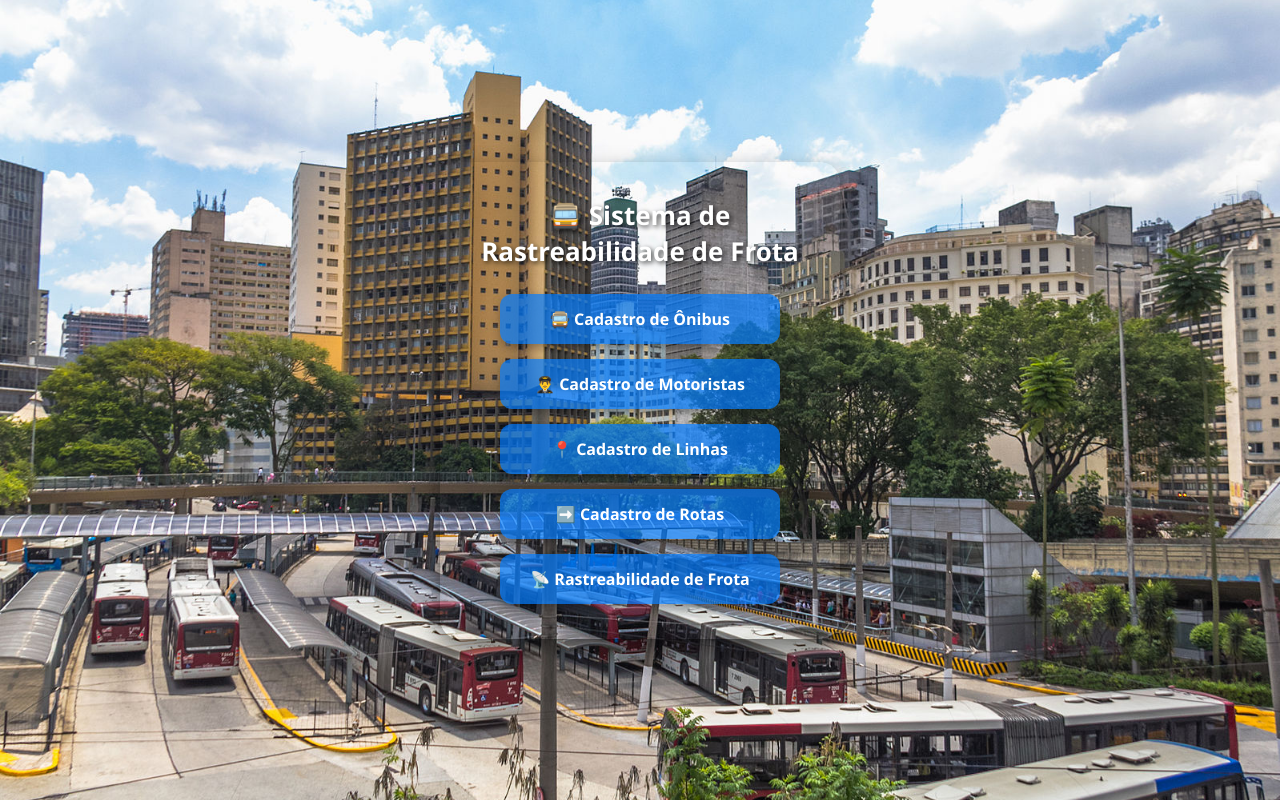
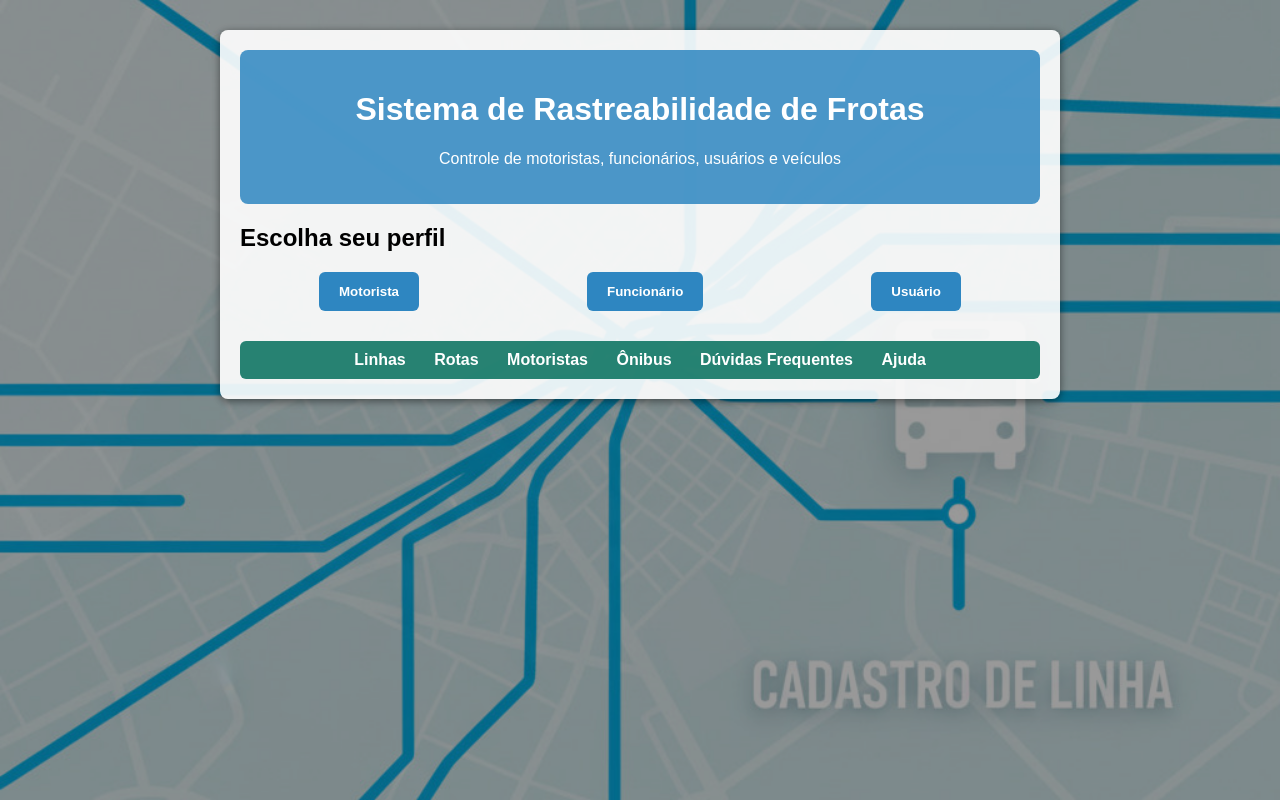
Before and after one commit to hectorcastilho-max/Sistema-de-Rastreabilidade-de-Frota, a plain HTML site: page index.html in a window 1280 px wide. Drawn offline with Linux system fonts and the light colour scheme.

Commit message:
Update index.html

```diff
--- a/index.html
+++ b/index.html
@@ -2,100 +2,166 @@
 <html lang="pt-BR">
 <head>
   <meta charset="UTF-8">
-  <title>Sistema de Rastreabilidade de Frota</title>
-  <meta name="viewport" content="width=device-width, initial-scale=1">
-
+  <title>Sistema de Rastreabilidade de Frotas</title>
   <style>
-    * { margin:0; padding:0; box-sizing:border-box; }
-
+    /* Fundo com imagem */
     body {
-      font-family: "Segoe UI", Tahoma, Geneva, Verdana, sans-serif;
-      background: url("Terminal_de_onibus_Pca.das_Bandeiras_01.jpg") no-repeat center center fixed;
-      background-size: cover;
-      min-height: 100vh;
+      font-family: Arial, sans-serif;
+      margin: 0;
+      height: 100vh;
       display: flex;
       justify-content: center;
-      align-items: center;
+      align-items: flex-start;
+      background: url('IMG_0531.jpeg') no-repeat center center fixed;
+      background-size: cover;
+      position: relative;
+    }
+
+    /* Camada semi-transparente por cima da imagem */
+    body::before {
+      content: "";
+      position: absolute;
+      top: 0;
+      left: 0;
+      right: 0;
+      bottom: 0;
+      background: rgba(0,0,0,0.4); /* escurece a foto */
+      z-index: 0;
+    }
+
+    header {
+      background: rgba(46, 134, 193, 0.85);
+      color: white;
+      text-align: center;
       padding: 20px;
-      color: #fff; /* texto branco sobre a imagem */
+      border-radius: 8px;
     }
 
     .container {
-      padding: 35px 30px;
-      /* fundo transparente, sem camada branca */
-      border-radius: 20px;
-      text-align: center;
-      max-width: 400px;
-      width: 100%;
-      box-shadow: 0 12px 25px rgba(0,0,0,0.5); /* sombra para destacar o menu */
-      display: flex;
-      flex-direction: column;
-      align-items: center;
-      gap: 25px;
+      max-width: 800px;
+      width: 95%;
+      margin: 30px auto;
+      background: rgba(255,255,255,0.9); /* branco semi-transparente */
+      padding: 20px;
+      border-radius: 8px;
+      box-shadow: 0 2px 8px rgba(0,0,0,0.5);
+      position: relative;
+      z-index: 1; /* garante que fica acima do overlay */
     }
 
-    h1 {
-      font-size: 26px;
-      font-weight: 700;
-      text-shadow: 2px 2px 5px rgba(0,0,0,0.7); /* sombra para legibilidade */
+    .perfis {
+      display: flex;
+      justify-content: space-around;
+      margin-bottom: 20px;
+      flex-wrap: wrap;
+      gap: 10px;
     }
 
-    .menu {
-      display: flex;
-      flex-direction: column;
-      gap: 15px;
-      width: 100%;
-      align-items: center;
+    .perfis button {
+      padding: 12px 20px;
+      border: none;
+      border-radius: 6px;
+      background: #2e86c1;
+      color: white;
+      font-weight: bold;
+      cursor: pointer;
+      transition: background 0.3s;
     }
 
-    .menu a {
-      display: block;
-      width: 100%;
-      max-width: 280px;
-      text-decoration: none;
-      background: rgba(0, 123, 255, 0.7); /* azul semi-transparente */
-      color: #fff;
-      padding: 14px;
-      border-radius: 12px;
-      font-size: 16px;
-      font-weight: bold;
-      text-align: center;
-      transition: all 0.3s ease;
-      box-shadow: 0 4px 10px rgba(0,0,0,0.3);
+    .perfis button:hover {
+      background: #1b4f72;
     }
 
-    .menu a:hover {
-      background: rgba(0, 86, 179, 0.8);
-      transform: translateY(-3px);
-      box-shadow: 0 6px 15px rgba(0,0,0,0.4);
+    .formulario {
+      display: none;
+      margin-top: 20px;
     }
 
-    /* Responsividade */
-    @media (max-width: 768px) {
-      .container { padding: 30px 20px; }
-      h1 { font-size: 22px; }
-      .menu a { font-size: 15px; padding: 12px; }
+    nav {
+      background: rgba(17, 118, 100, 0.9);
+      padding: 10px;
+      margin-top: 30px;
+      border-radius: 6px;
+      text-align: center;
     }
 
-    @media (max-width: 480px) {
-      .container { padding: 25px 15px; }
-      h1 { font-size: 20px; }
-      .menu a { font-size: 14px; padding: 10px; }
+    nav a {
+      margin: 0 12px;
+      color: white;
+      text-decoration: none;
+      font-weight: bold;
+    }
+
+    nav a:hover {
+      text-decoration: underline;
     }
   </style>
+  <script>
+    function mostrarFormulario(tipo) {
+      document.querySelectorAll(".formulario").forEach(f => f.style.display = "none");
+      document.getElementById(tipo).style.display = "block";
+    }
+  </script>
 </head>
 <body>
+  <div class="container">
+    <header>
+      <h1>Sistema de Rastreabilidade de Frotas</h1>
+      <p>Controle de motoristas, funcionários, usuários e veículos</p>
+    </header>
 
-  <div class="container">
-    <h1>🚍 Sistema de Rastreabilidade de Frota</h1>
-    <div class="menu">
-      <a href="onibus.html">🚍 Cadastro de Ônibus</a>
-      <a href="motorista.html">👨‍✈️ Cadastro de Motoristas</a>
-      <a href="linha.html">📍 Cadastro de Linhas</a>
-      <a href="rota.html">➡️ Cadastro de Rotas</a>
-      <a href="rastreabilidade.html">📡 Rastreabilidade de Frota</a>
+    <h2>Escolha seu perfil</h2>
+    <div class="perfis">
+      <button onclick="mostrarFormulario('motorista')">Motorista</button>
+      <button onclick="mostrarFormulario('funcionario')">Funcionário</button>
+      <button onclick="mostrarFormulario('usuario')">Usuário</button>
     </div>
+
+    <!-- Formulário Motorista -->
+    <div id="motorista" class="formulario">
+      <h3>Login - Motorista</h3>
+      <form>
+        <label>ID do Motorista:</label><br>
+        <input type="text" name="id_motorista" required><br><br>
+        <label>Senha:</label><br>
+        <input type="password" name="senha_motorista" required><br><br>
+        <button type="submit">Entrar</button>
+      </form>
+    </div>
+
+    <!-- Formulário Funcionário -->
+    <div id="funcionario" class="formulario">
+      <h3>Login - Funcionário</h3>
+      <form>
+        <label>Matrícula:</label><br>
+        <input type="text" name="matricula" required><br><br>
+        <label>Senha:</label><br>
+        <input type="password" name="senha_funcionario" required><br><br>
+        <button type="submit">Entrar</button>
+      </form>
+    </div>
+
+    <!-- Formulário Usuário -->
+    <div id="usuario" class="formulario">
+      <h3>Acesso - Usuário</h3>
+      <form>
+        <label>Email:</label><br>
+        <input type="email" name="email_usuario" required><br><br>
+        <label>Senha:</label><br>
+        <input type="password" name="senha_usuario" required><br><br>
+        <button type="submit">Entrar</button>
+      </form>
+    </div>
+
+    <!-- Menu Inicial -->
+    <nav>
+      <a href="#">Linhas</a>
+      <a href="#">Rotas</a>
+      <a href="#">Motoristas</a>
+      <a href="#">Ônibus</a>
+      <a href="#">Dúvidas Frequentes</a>
+      <a href="#">Ajuda</a>
+    </nav>
   </div>
-
 </body>
 </html>
```
